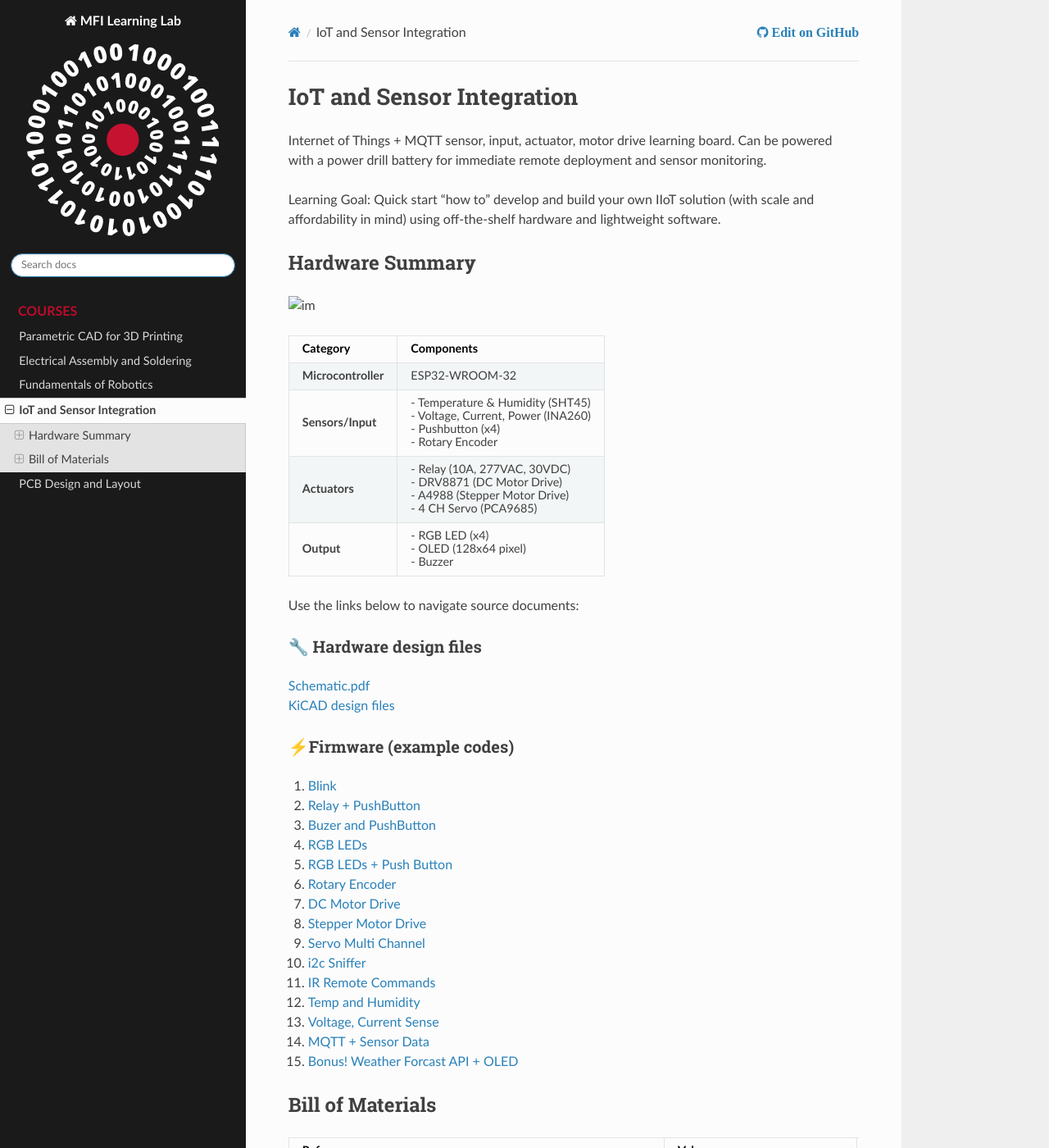
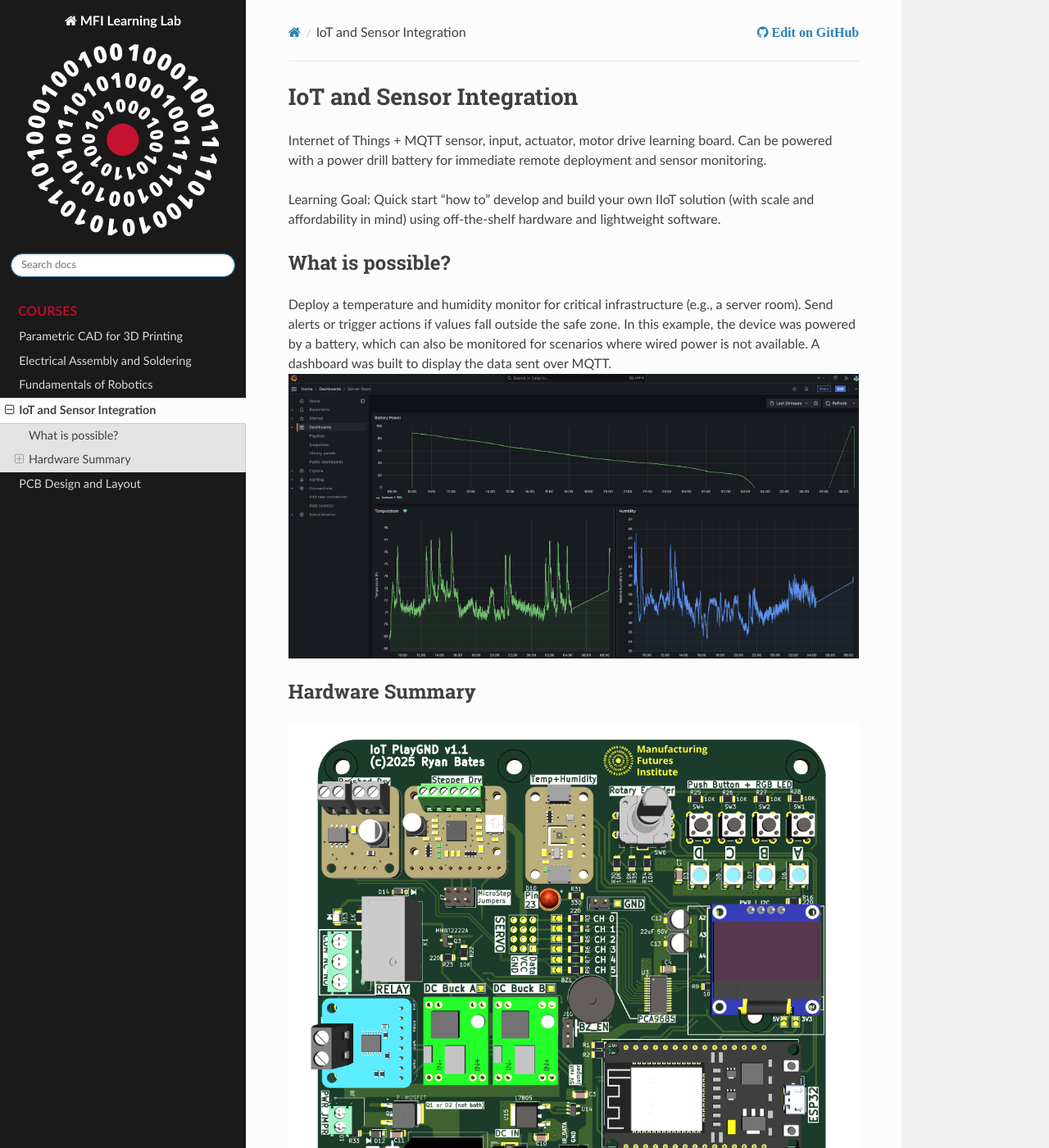
Before and after one commit to cmu-mfi/learninglab, a Sphinx documentation site: the page built from doc/courses/iot.md, in a window 1280 px wide and 1400 px high. Shown: the whole window at 82% size. Built offline with Sphinx 7.4.7 and the Read the Docs theme 3.1.0, drawn with Linux system fonts in a browser that asks for light colours; some of the changed text lies outside the part shown.

Commit message:
add dashboard pic

```diff
--- a/doc/courses/iot.md
+++ b/doc/courses/iot.md
@@ -4,10 +4,13 @@ Internet of Things + MQTT sensor, input, actuator, motor drive learning board. C
 
 Learning Goal: Quick start "how to" develop and build your own IIoT solution (with scale and affordability in mind) using off-the-shelf hardware and lightweight software.
 
+## What is possible? ##
+Deploy a temperature and humidity monitor for critical infrastructure (e.g., a server room). Send alerts or trigger actions if values fall outside the safe zone. In this example, the device was powered by a battery, which can also be monitored for scenarios where wired power is not available. A dashboard was built to display the data sent over MQTT.
+![server room monitoring](../files/server_room_temp_battery_24hr.png)
 
 
 ## Hardware Summary
-![im](../files/3Drender_iot_playground_pcb.png)
+![3d render of PCB](../files/3Drender_iot_playground_pcb.PNG)
 
 
 
@@ -79,7 +82,7 @@ Use the links below to navigate source documents:
 | U18, U19                                                                  | MP1584                  |   2 |                                 |              | [AliExpress Link](https://www.aliexpress.us/item/3256806890547813.html)                  |
 | U21                                                                       | ESP32                   |   1 |                                 |              | [Amazon Link](https://www.amazon.com/gp/product/B0D8Q8XFRK/) _(beware pinout)_            |
 
-### Hardware Fix List (PCB rev 1.1 -future-)
+### ✅ Hardware Fix List (PCB rev 1.1 -future-)
 
 1. ~~The INA260 power sensor is upstream of the reverse polarity circuit(oops).~~
    - ~~A reverse polarity event will damage the INA260.~~
```
Also changed, not shown: other parts of doc/courses/iot.md (+4 -4 lines), doc/files/server_room_temp_battery_24hr.png (added).
